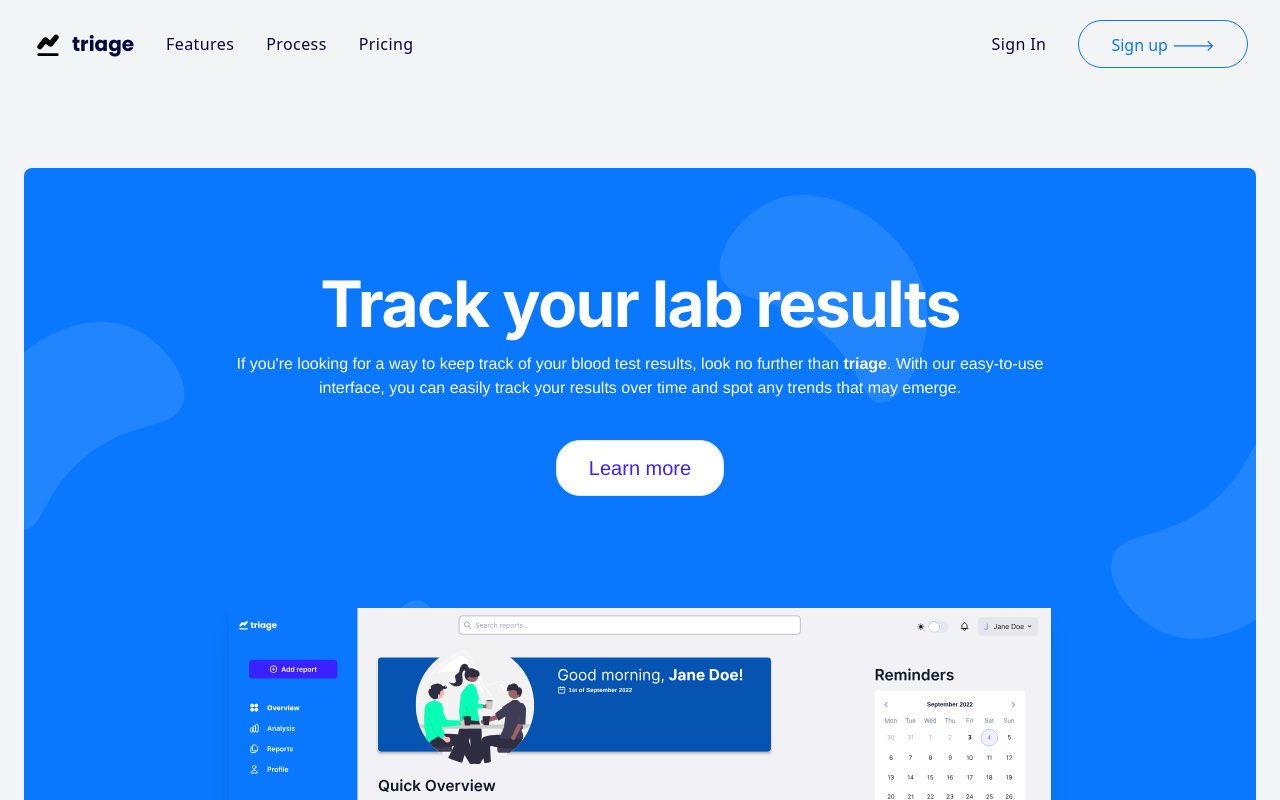
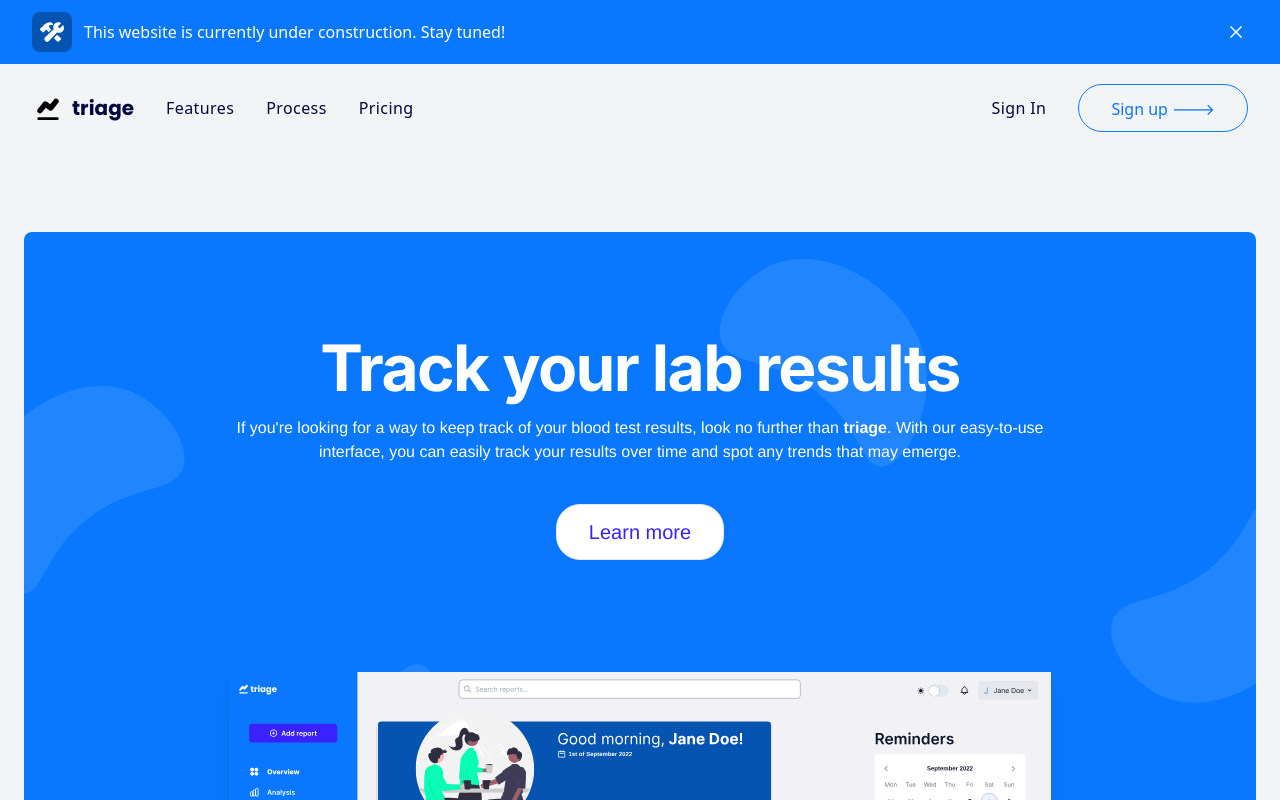
Before and after one commit to DeviousLab/blood-test-tracker, a Next.js app in the folder frontend/: page / in a window 1280 px wide. Shown: the top 800 px of the page. Built offline with nearby package versions, Linux system fonts and the light colour scheme.

Commit message:
feat: created under construction component to display at top of site
Signed-off-by: DeviousLab <deviouslab@gmail.com>

```diff
--- /dev/null
+++ b/frontend/src/components/landing-site/UnderConstruction.tsx
@@ -0,0 +1,40 @@
+import { useState } from 'react';
+import { IoCloseOutline, IoConstruct } from 'react-icons/io5';
+
+const UnderConstruction = () => {
+  const [showUnderConstruction, setShowUnderConstruction] = useState(true);
+  return (
+    <div className={showUnderConstruction ? 'bg-primary' : 'hidden'}>
+      <div className="mx-auto max-w-7xl p-3 sm:px-6 lg:px-8">
+        <div className="flex flex-wrap items-center justify-between">
+          <div className="flex w-0 flex-1 items-center">
+            <span className="flex rounded-lg bg-secondary p-2">
+              <IoConstruct className="h-6 w-6 text-white" aria-hidden="true" />
+            </span>
+            <p className="ml-3 truncate font-medium text-white">
+              <span className="md:hidden">Under construction!</span>
+              <span className="hidden md:inline">
+                This website is currently under construction. Stay tuned!
+              </span>
+            </p>
+          </div>
+          <div className="order-2 shrink-0 sm:order-3 sm:ml-3">
+            <button
+              type="button"
+              className="-mr-1 flex rounded-md p-2 hover:bg-secondary focus:outline-none focus:ring-2 focus:ring-white sm:-mr-2"
+              onClick={() => setShowUnderConstruction(false)}
+            >
+              <span className="sr-only">Dismiss</span>
+              <IoCloseOutline
+                className="h-6 w-6 text-white"
+                aria-hidden="true"
+              />
+            </button>
+          </div>
+        </div>
+      </div>
+    </div>
+  );
+};
+
+export default UnderConstruction;
--- a/frontend/src/pages/index.tsx
+++ b/frontend/src/pages/index.tsx
@@ -8,6 +8,7 @@ import Hero from '../components/landing-site/Hero';
 import Highlight from '../components/landing-site/Highlight';
 import Pricing from '../components/landing-site/Pricing';
 import Process from '../components/landing-site/Process';
+import UnderConstruction from '../components/landing-site/UnderConstruction';
 import { Meta } from '../layouts/Meta';
 
 const Index: NextPage = () => {
@@ -17,6 +18,7 @@ const Index: NextPage = () => {
         title="triage | Track your lab results"
         description="If you're looking for a way to keep track of your blood test results, look no further than triage. With our easy-to-use interface, you can easily track your results over time and spot any trends that may emerge."
       />
+      <UnderConstruction />
       <Header />
       <Hero />
       <Features />
```
